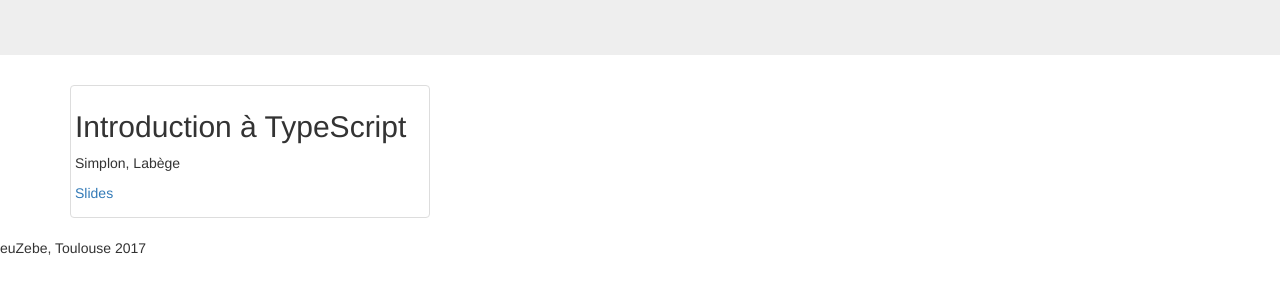
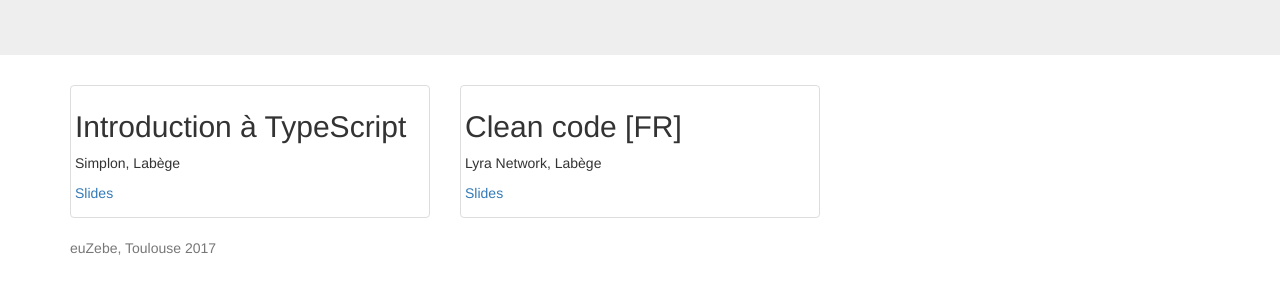
Before and after one commit to euZebe/talks, a plain HTML site: page index.html in a window 1280 px wide. Shown: the part 140-432 px from the top of the page. Drawn offline with nearby package versions, Linux system fonts and the light colour scheme.

Commit message:
documentation

```diff
--- a/index.html
+++ b/index.html
@@ -29,7 +29,6 @@
         </div>
 
         <div class="container">
-            <!-- Example row of columns -->
             <div class="row">
                 <div class="col-md-4">
                     <div class="thumbnail">
@@ -38,11 +37,20 @@
                         <p><a href="typescript@simplon/index.html">Slides</a></p>
                     </div>
                 </div>
+                <div class="col-md-4">
+                    <div class="thumbnail">
+                        <h2>Clean code [FR] </h2>
+                        <p>Lyra Network, Labège</p>
+                        <p><a href="cleancode/index.html">Slides</a></p>
+                    </div>
+                </div>
             </div>
         </div>
 
         <footer>
-            <p>euZebe, Toulouse 2017</p>
+            <div class="container">
+                <p class="text-muted">euZebe, Toulouse 2017</p>
+            </div>
         </footer>
       </div>
 
```
Also changed, not shown: cleancode/README.md.
